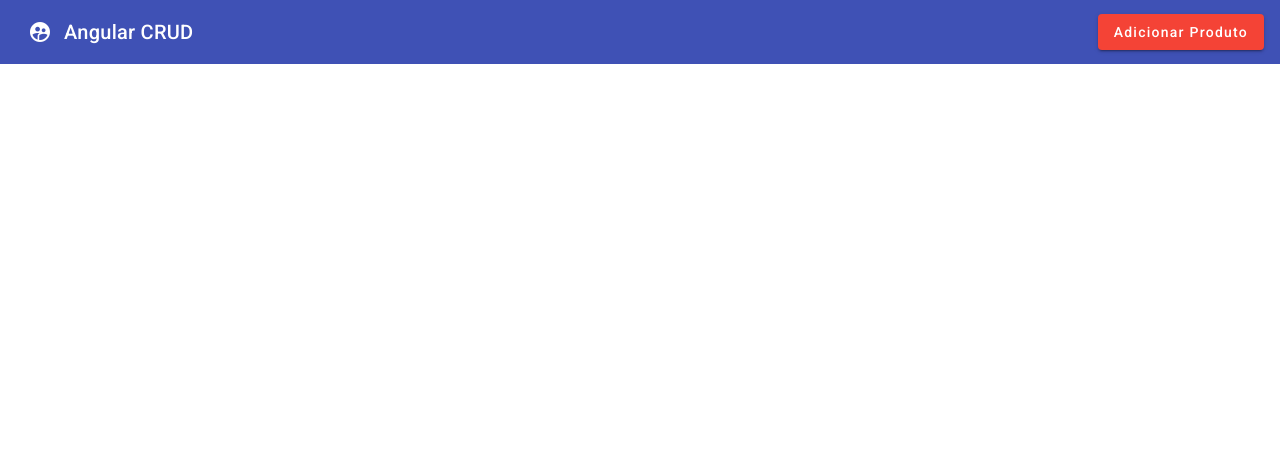
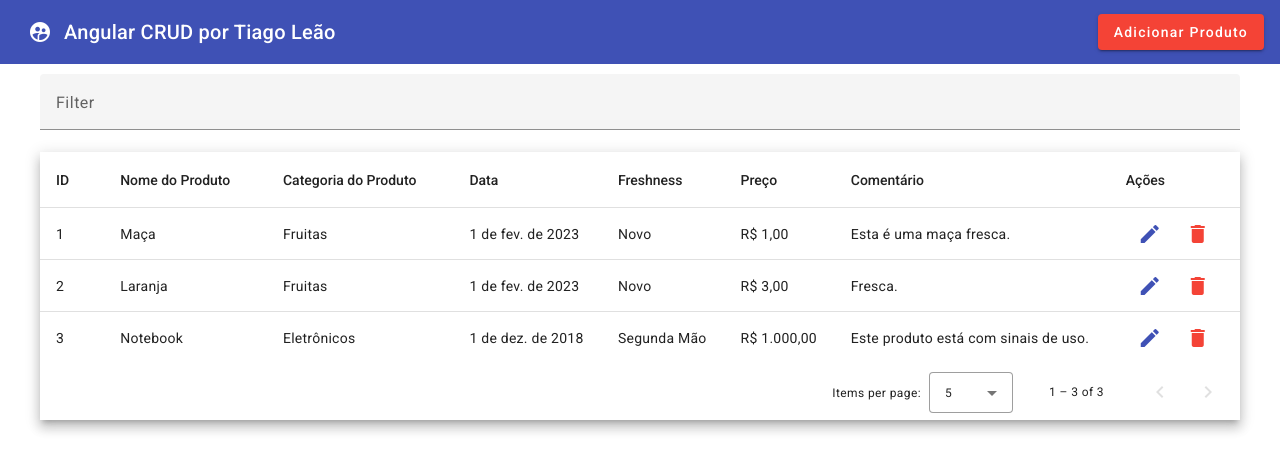
Before and after one commit to TisenNL/AngularCrud, an Angular app: page / in a window 1280 px wide. Shown: the top 472 px of the page. Built offline with nearby package versions, Linux system fonts and the light colour scheme; data requests are answered from the project's data file.

Commit message:
funcionalidade crude e alertas

```diff
--- a/db.json
+++ b/db.json
@@ -4,19 +4,28 @@
       "productName": "Maça",
       "category": "Fruitas",
       "freshness": "Novo",
-      "price": 100,
+      "price": 1,
       "comment": "Esta é uma maça fresca.",
-      "date": "2023-01-20T03:00:00.000Z",
+      "date": "2023-02-01T03:00:00.000Z",
       "id": 1
     },
     {
-      "productName": "Manga",
+      "productName": "Laranja",
       "category": "Fruitas",
+      "freshness": "Novo",
+      "price": 3,
+      "comment": "Fresca.",
+      "date": "2023-02-01T03:00:00.000Z",
+      "id": 2
+    },
+    {
+      "productName": "Notebook",
+      "category": "Eletrônicos",
       "freshness": "Segunda Mão",
-      "price": 250,
-      "comment": "Esta manga não é fresca.",
-      "date": "2023-01-24T03:00:00.000Z",
-      "id": 2
+      "price": 1000,
+      "comment": "Este produto está com sinais de uso.",
+      "date": "2018-12-01T02:00:00.000Z",
+      "id": 3
     }
   ],
   "comments": [
--- a/src/app/app.component.html
+++ b/src/app/app.component.html
@@ -2,7 +2,85 @@
   <button mat-icon-button class="example-icon" aria-label="Example icon-button with menu icon">
     <mat-icon>supervised_user_circle</mat-icon>
   </button>
-  <span>Angular CRUD</span>
+  <span>Angular CRUD por Tiago Leão</span>
   <span class="example-spacer"></span>
   <button mat-raised-button color="warn" (click)="openDialog()">Adicionar Produto</button>
 </mat-toolbar>
+
+<div class="container">
+  <div style="margin-top: 10px;">
+    <mat-form-field>
+      <mat-label>Filter</mat-label>
+      <input matInput (keyup)="applyFilter($event)" placeholder="Ex. Livro" #input>
+    </mat-form-field>
+
+    <div class="mat-elevation-z8">
+      <table mat-table [dataSource]="dataSource" matSort>
+
+        <!-- ID Column -->
+        <ng-container matColumnDef="id">
+          <th mat-header-cell *matHeaderCellDef mat-sort-header> ID </th>
+          <td mat-cell *matCellDef="let row"> {{row.id}} </td>
+        </ng-container>
+
+        <!-- Product Name Column -->
+        <ng-container matColumnDef="productName">
+          <th mat-header-cell *matHeaderCellDef mat-sort-header> Nome do Produto </th>
+          <td mat-cell *matCellDef="let row"> {{row.productName}} </td>
+        </ng-container>
+
+        <!-- Category Column -->
+        <ng-container matColumnDef="category">
+          <th mat-header-cell *matHeaderCellDef mat-sort-header> Categoria do Produto </th>
+          <td mat-cell *matCellDef="let row"> {{row.category}} </td>
+        </ng-container>
+
+        <!-- Date Column -->
+        <ng-container matColumnDef="date">
+          <th mat-header-cell *matHeaderCellDef mat-sort-header> Data </th>
+          <td mat-cell *matCellDef="let row"> {{row.date | date}} </td>
+        </ng-container>
+
+        <!-- Freshness Column -->
+        <ng-container matColumnDef="freshness">
+          <th mat-header-cell *matHeaderCellDef mat-sort-header> Freshness </th>
+          <td mat-cell *matCellDef="let row"> {{row.freshness}} </td>
+        </ng-container>
+
+        <!-- Price Column -->
+        <ng-container matColumnDef="price">
+          <th mat-header-cell *matHeaderCellDef mat-sort-header> Preço </th>
+          <td mat-cell *matCellDef="let row"> {{row.price | currency}} </td>
+        </ng-container>
+
+        <!-- Comment Column -->
+        <ng-container matColumnDef="comment">
+          <th mat-header-cell *matHeaderCellDef mat-sort-header> Comentário </th>
+          <td mat-cell *matCellDef="let row"> {{row.comment}} </td>
+        </ng-container>
+
+        <ng-container matColumnDef="action">
+          <th mat-header-cell *matHeaderCellDef mat-sort-header> Ações </th>
+          <td mat-cell *matCellDef="let row">
+            <button mat-icon-button (click)="editProduct(row)" color="primary">
+              <mat-icon>edit</mat-icon>
+            </button>
+            <button (click)="deleteProduct(row.id)" mat-icon-button color="warn">
+              <mat-icon>delete</mat-icon>
+            </button>
+          </td>
+        </ng-container>
+
+        <tr mat-header-row *matHeaderRowDef="displayedColumns"></tr>
+        <tr mat-row *matRowDef="let row; columns: displayedColumns;"></tr>
+
+        <!-- Row shown when there is no matching data. -->
+        <tr class="mat-row" *matNoDataRow>
+          <td class="mat-cell" colspan="4">No data matching the filter "{{input.value}}"</td>
+        </tr>
+      </table>
+
+      <mat-paginator [pageSizeOptions]="[5, 10, 25, 100]" aria-label="Select page of users"></mat-paginator>
+    </div>
+  </div>
+</div>
--- a/src/app/app.component.scss
+++ b/src/app/app.component.scss
@@ -1,3 +1,16 @@
 .example-spacer {
     flex: 1 1 auto;
   }
+  table {
+    width: 100%;
+  }
+
+  .mat-mdc-form-field {
+    font-size: 14px;
+    width: 100%;
+  }
+
+  .container{
+    max-width: 1200px;
+    margin: 0 auto;
+  }
--- a/src/app/app.component.ts
+++ b/src/app/app.component.ts
@@ -1,21 +1,80 @@
-import { Component } from '@angular/core';
+import { ApiService } from './services/api.service';
+import { Component, OnInit, AfterViewInit, ViewChild } from '@angular/core';
 import {MatDialog, MAT_DIALOG_DATA} from '@angular/material/dialog';
 import { DialogComponent } from './dialog/dialog.component';
+import {MatPaginator} from '@angular/material/paginator';
+import {MatSort} from '@angular/material/sort';
+import {MatTableDataSource} from '@angular/material/table';
 
 @Component({
   selector: 'app-root',
   templateUrl: './app.component.html',
   styleUrls: ['./app.component.scss']
 })
-export class AppComponent {
+export class AppComponent implements OnInit {
   title = 'AngularCrud';
+  displayedColumns: string[] = ['id','productName', 'category','date','freshness', 'price', 'comment', 'action'];
+  dataSource!: MatTableDataSource<any>;
 
-  constructor(private dialog : MatDialog){
+  @ViewChild(MatPaginator) paginator!: MatPaginator;
+  @ViewChild(MatSort) sort!: MatSort;
 
+  constructor(private dialog : MatDialog, private api : ApiService){
+
+  }
+  ngOnInit(): void {
+    this.getAllProducts();
   }
   openDialog() {
     this.dialog.open(DialogComponent, {
       width:'30%'
-    });
+    }).afterClosed().subscribe(val => {
+      if(val === 'save'){
+        this.getAllProducts();
+      }
+    })
+  }
+  getAllProducts(){
+    this.api.getProduct()
+    .subscribe({
+      next:(res) => {
+        this.dataSource = new MatTableDataSource(res);
+        this.dataSource.paginator = this.paginator;
+        this.dataSource.sort = this.sort;
+      },
+      error:(err) => {
+        alert("Erro ao buscar os dados salvos!")
+      }
+    })
+  }
+  editProduct(row : any){
+    this.dialog.open(DialogComponent, {
+      width:'30%',
+      data:row
+    }).afterClosed().subscribe(val => {
+      if(val === 'update'){
+        this.getAllProducts();
+      }
+    })
+  }
+  deleteProduct(id:number){
+    this.api.deleteProduct(id)
+    .subscribe({
+      next:(res) => {
+        alert("Produto excluído com sucesso!");
+        this.getAllProducts();
+      },
+      error:() => {
+        alert("Erro ao excluir o produto!");
+      }
+    })
+  }
+  applyFilter(event: Event) {
+    const filterValue = (event.target as HTMLInputElement).value;
+    this.dataSource.filter = filterValue.trim().toLowerCase();
+
+    if (this.dataSource.paginator) {
+      this.dataSource.paginator.firstPage();
+    }
   }
 }
--- a/src/app/app.module.ts
+++ b/src/app/app.module.ts
@@ -1,4 +1,4 @@
-import { NgModule } from '@angular/core';
+import { DEFAULT_CURRENCY_CODE,LOCALE_ID, NgModule } from '@angular/core';
 import { BrowserModule } from '@angular/platform-browser';
 
 import { AppRoutingModule } from './app-routing.module';
@@ -16,9 +16,16 @@ import {MatSelectModule} from '@angular/material/select';
 import {MatDatepickerModule} from '@angular/material/datepicker';
 import {MatNativeDateModule} from '@angular/material/core';
 import {MatRadioModule} from '@angular/material/radio';
-import {LOCALE_ID} from '@angular/core'
 import { FormsModule, ReactiveFormsModule } from '@angular/forms';
 import { HttpClientModule } from '@angular/common/http';
+import {MatTableModule} from '@angular/material/table';
+import {MatPaginatorModule} from '@angular/material/paginator';
+import {MatSortModule} from '@angular/material/sort';
+import ptBr from '@angular/common/locales/pt';
+import { registerLocaleData } from '@angular/common';
+
+registerLocaleData(ptBr);
+
 @NgModule({
   declarations: [
     AppComponent,
@@ -40,9 +47,21 @@ import { HttpClientModule } from '@angular/common/http';
     MatRadioModule,
     ReactiveFormsModule,
     FormsModule,
-    HttpClientModule
+    HttpClientModule,
+    MatTableModule,
+    MatPaginatorModule,
+    MatSortModule
   ],
-  providers: [{ provide: LOCALE_ID, useValue: 'pt-BR' }],
+  providers: [
+    {
+      provide: LOCALE_ID,
+      useValue: 'pt'
+    },
+    {
+      provide: DEFAULT_CURRENCY_CODE,
+      useValue: 'BRL'
+    }
+  ],
   bootstrap: [AppComponent]
 })
-export class AppModule { }
+export class AppModule {}
--- a/src/app/dialog/dialog.component.html
+++ b/src/app/dialog/dialog.component.html
@@ -37,5 +37,5 @@
 </div>
 <div mat-dialog-actions [align]="'end'">
 <button mat-raised-button color="warn" mat-dialog-close>Fechar</button>
-<button mat-raised-button color="primary" (click)="addProduct()">Salvar</button>
+<button mat-raised-button color="primary" (click)="addProduct()">{{actionBtn}}</button>
 </div>
--- a/src/app/dialog/dialog.component.ts
+++ b/src/app/dialog/dialog.component.ts
@@ -1,7 +1,7 @@
-import { Component, OnInit } from '@angular/core';
+import { Component, Inject, OnInit } from '@angular/core';
 import { FormGroup,FormBuilder,Validators  } from '@angular/forms';
 import { ApiService } from '../services/api.service';
-import {MatDialogRef} from '@angular/material/dialog';
+import {MatDialogRef , MAT_DIALOG_DATA} from '@angular/material/dialog';
 
 @Component({
   selector: 'app-dialog',
@@ -12,7 +12,13 @@ export class DialogComponent implements OnInit {
 
   freshnessList = ["Novo", "Segunda Mão", "Remodelado"];
   productForm !: FormGroup;
-  constructor(private formBuilder : FormBuilder, private api : ApiService, private dialogRef : MatDialogRef<DialogComponent>) { }
+  actionBtn : string = 'Salvar'
+
+  constructor(
+    private formBuilder : FormBuilder,
+    private api : ApiService,
+    @Inject(MAT_DIALOG_DATA) public editData : any,
+    private dialogRef : MatDialogRef<DialogComponent>) { }
 
   ngOnInit(): void {
     this.productForm = this.formBuilder.group({
@@ -22,9 +28,20 @@ export class DialogComponent implements OnInit {
       price : ['', Validators.required],
       comment : ['', Validators.required],
       date : ['', Validators.required]
-    })
+    });
+
+    if(this.editData){
+      this.actionBtn = 'Alterar'
+      this.productForm.controls['productName'].setValue(this.editData.productName);
+      this.productForm.controls['category'].setValue(this.editData.category);
+      this.productForm.controls['freshness'].setValue(this.editData.freshness);
+      this.productForm.controls['price'].setValue(this.editData.price);
+      this.productForm.controls['comment'].setValue(this.editData.comment);
+      this.productForm.controls['date'].setValue(this.editData.date);
+    }
   }
   addProduct(){
+    if(!this.editData){
       if(this.productForm.valid){
         this.api.postProduct(this.productForm.value)
         .subscribe({
@@ -39,6 +56,23 @@ export class DialogComponent implements OnInit {
         })
 
       }
+    }else{
+      this.updateProduct()
+    }
+  }
+
+  updateProduct(){
+    this.api.putProduct(this.productForm.value, this.editData.id)
+    .subscribe({
+      next:(res) => {
+        alert("Produto atualizado com sucesso!");
+        this.productForm.reset();
+        this.dialogRef.close('update');
+      },
+      error:() => {
+        alert("Erro ao atualizar o produto!")
+      }
+    })
   }
 
 }
--- a/src/app/services/api.service.ts
+++ b/src/app/services/api.service.ts
@@ -14,4 +14,10 @@ export class ApiService {
   getProduct(){
     return this.http.get<any>("http://localhost:3000/productList");
   }
+  putProduct(data:any, id : number){
+    return this.http.put<any>("http://localhost:3000/productList/"+id, data);
+  }
+  deleteProduct(id:number){
+    return this.http.delete<any>("http://localhost:3000/productList/"+id);
+  }
 }
```
Lines whose indentation alone changed are shown as unchanged.
